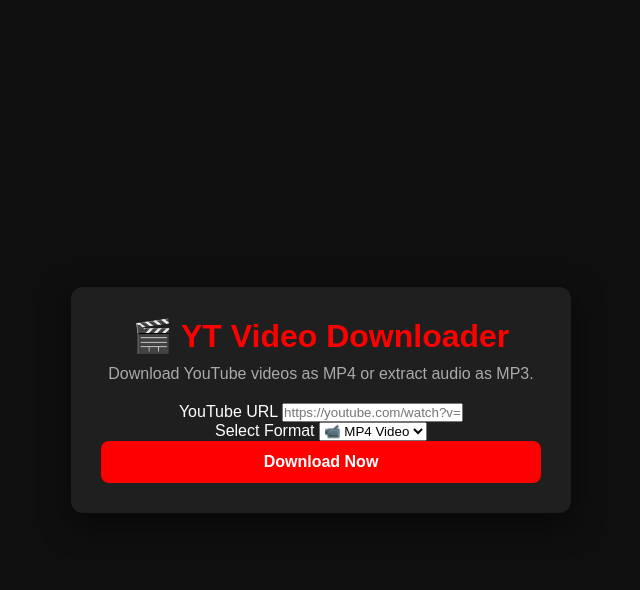
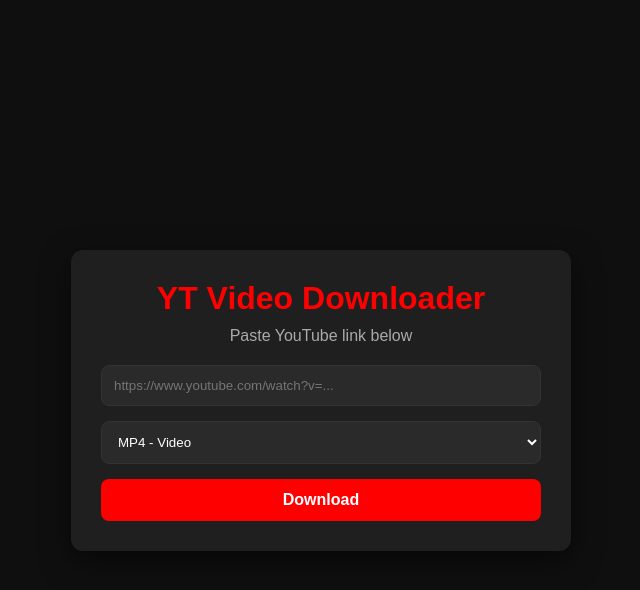
Before and after one commit to mrunknownuser2007-jpg/odomito, a FastAPI app: page / in a window 1280 px wide. Shown: the top 590 px of the page, without its empty margins (319-959 px from the left). Run offline with FastAPI, Linux system fonts and the light colour scheme.

Commit message:
Update index.html

```diff
--- a/templates/index.html
+++ b/templates/index.html
@@ -1,87 +1,86 @@
 <!DOCTYPE html>
 <html lang="en">
 <head>
-    <meta charset="UTF-8" />
-    <meta name="viewport" content="width=device-width, initial-scale=1.0" />
+    <meta charset="UTF-8">
+    <meta name="viewport" content="width=device-width, initial-scale=1.0">
     <title>YT Video Downloader</title>
     <link rel="stylesheet" href="/static/style.css">
 </head>
 <body>
     <div class="container">
-        <div class="card">
-            <h1>🎬 YT Video Downloader</h1>
-            <p class="subtitle">Download YouTube videos as MP4 or extract audio as MP3.</p>
-            <div class="input-group">
-                <label>YouTube URL</label>
-                <input id="youtube_url" type="url" placeholder="https://youtube.com/watch?v=...">
-            </div>
-            <div class="input-group">
-                <label>Select Format</label>
-                <select id="format">
-                    <option value="mp4">📹 MP4 Video</option>
-                    <option value="mp3">🎵 MP3 Audio</option>
+        <h1>YT Video Downloader</h1>
+        <p>Paste YouTube link below</p>
+
+        <form id="downloadForm">
+            <input type="text" id="url" name="url" placeholder="https://www.youtube.com/watch?v=..." required>
+            <div class="format-box">
+                <select id="format" name="format">
+                    <option value="mp4">MP4 - Video</option>
+                    <option value="mp3">MP3 - Audio</option>
                 </select>
             </div>
-            <button id="downloadBtn" onclick="handleDownload()">
-                <span id="btnText">Download Now</span>
-                <span id="btnSpinner" class="spinner hidden"></span>
-            </button>
-            <div id="statusMsg" class="status-msg hidden"></div>
+            <button type="submit" id="btn">Download</button>
+        </form>
+
+        <div id="status"></div>
+        <div id="result"></div>
     </div>
-    </div>
+
 <script>
-        async function handleDownload() {
-            const url = document.getElementById("youtube_url").value.trim();
-            const fmt = document.getElementById("format").value;
-            const btn = document.getElementById("downloadBtn");
-            const text = document.getElementById("btnText");
-            const spin = document.getElementById("btnSpinner");
+const form = document.getElementById('downloadForm');
+const statusDiv = document.getElementById('status');
+const resultDiv = document.getElementById('result');
+const btn = document.getElementById('btn');
 
-            if (!url) { showStatus("Please enter URL", "error"); return; }
+// FIX: type ki jagah statusType use kiya - ye tera wala bug tha
+function showStatus(message, statusType) {
+    statusDiv.style.display = 'block';
+    statusDiv.textContent = message;
+    if (statusType === 'error') {
+        statusDiv.className = 'error';
+    } else if (statusType === 'success') {
+        statusDiv.className = 'success';
+    } else {
+        statusDiv.className = 'info';
+    }
+}
+
+form.addEventListener('submit', async (e) => {
+    e.preventDefault();
+    const url = document.getElementById('url').value;
+    const format = document.getElementById('format').value;
 
     btn.disabled = true;
-            text.textContent = "Processing…";
-            spin.classList.remove("hidden");
+    btn.textContent = 'Processing...';
+    resultDiv.innerHTML = '';
+    showStatus('Fetching video info, please wait...', 'info');
 
     try {
         const formData = new FormData();
-                formData.append("youtube_url", url);
-                formData.append("fmt", fmt);
+        formData.append('url', url);
+        formData.append('format', format);
 
-                // FINAL FIX: Live Server (5501) aur 8000 dono ke liye kaam karega + Deploy pe bhi
-                const API_URL = window.location.port === "5501" ? "http://127.0.0.1:8000/convert" : "/convert";
+        const response = await fetch('/convert', {
+            method: 'POST',
+            body: formData
+        });
 
-                const response = await fetch(API_URL, { method: "POST", body: formData });
+        const data = await response.json();
 
         if (!response.ok) {
-                    const data = await response.json().catch(() => ({ error: "Unknown error." }));
-                    showStatus("❌ " + data.error, "error");
-                    return;
+            throw new Error(data.error || 'Server error');
         }
-                const blob = await response.blob();
-                const disposition = response.headers.get("Content-Disposition") || "";
-                const match = disposition.match(/filename\*?=(?:UTF-8'')?["']?([^;"'\n]+)["']?/i);
-                const filename = match ? decodeURIComponent(match[1]) : `download.${fmt}`;
-                const blobUrl = URL.createObjectURL(blob);
-                const a = document.createElement("a");
-                a.href = blobUrl; a.download = filename;
-                document.body.appendChild(a); a.click(); a.remove();
-                URL.revokeObjectURL(blobUrl);
-                showStatus("✅ Download started!", "success");
+
+        showStatus('Ready! Click to download', 'success');
+        resultDiv.innerHTML = `<a href="/download?file=${encodeURIComponent(data.file)}" class="download-btn" download>Download ${data.title}</a>`;
+
     } catch (err) {
-                showStatus("❌ Network error: " + err.message, "error");
+        showStatus(err.message, 'error');
     } finally {
         btn.disabled = false;
-                text.textContent = "Download Now";
-                spin.classList.add("hidden");
+        btn.textContent = 'Download';
     }
-        }
-        function showStatus(msg, typegit) {
-            const el = document.getElementById("statusMsg");
-            el.textContent = msg;
-            el.className = "status-msg " + type;
-            el.classList.remove("hidden");
-        }
+});
 </script>
 </body>
 </html>
```
Lines whose indentation alone changed are shown as unchanged.
